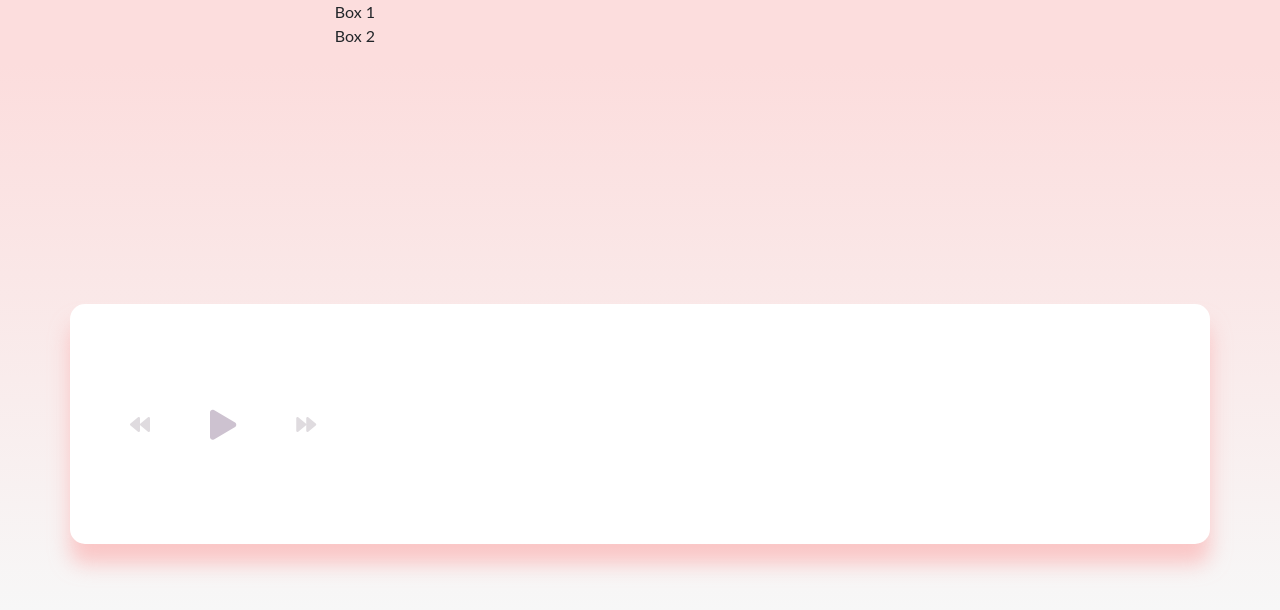
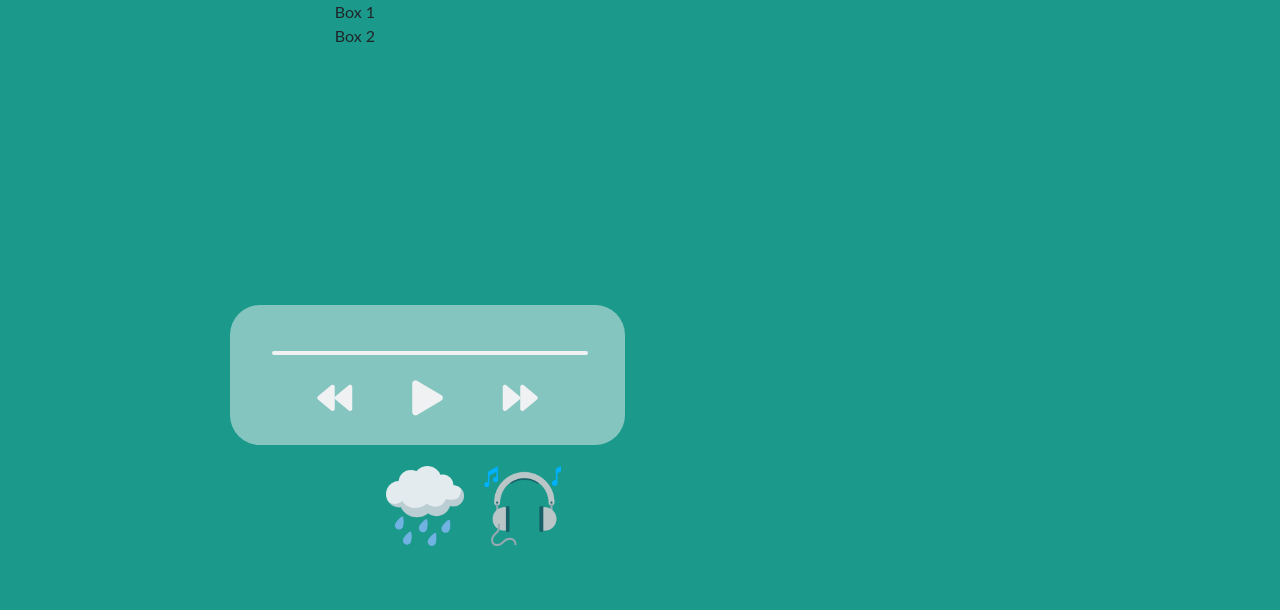
Before and after one commit to sammi-lin1/TreasureHacks, a website: page index.html in a window 1280 px wide. Drawn offline with nearby package versions, Linux system fonts and the light colour scheme.

Commit message:
changed background color

```diff
--- a/App.js
+++ b/App.js
@@ -1,36 +1,36 @@
-window.addEventListener('load',() => {
-    const form = document.getElementById("new-task-form");
-    const input = document.querySelector("#new-task-input");
-    const list_el = document.getElementById("tasks");
+// window.addEventListener('load',() => {
+//     const form = document.getElementById("new-task-form");
+//     const input = document.querySelector("#new-task-input");
+//     const list_el = document.getElementById("tasks");
 
-    form.addEventListener('submit',(e) => {
-        e.preventDefault();
-        const task = input.value;
-        if (!task) {
-            alert("please provide task");
-        }
+//     form.addEventListener('submit',(e) => {
+//         e.preventDefault();
+//         const task = input.value;
+//         if (!task) {
+//             alert("please provide task");
+//         }
 
-        const task_el = document.createElement("div");
-        task_el.classList.add("task");
-        const task_content_el = document.createElement("div");
-        task_content_el.classList.add("content");
-        task_content_el.innerText=task;
+//         const task_el = document.createElement("div");
+//         task_el.classList.add("task");
+//         const task_content_el = document.createElement("div");
+//         task_content_el.classList.add("content");
+//         task_content_el.innerText=task;
 
-        const task_input_el = document.createElement("input");
-        task_input_el.classList.add("text");
-        task_input_el.type="text";
-        task_input_el.value=task;
-        task_input_el.setAttribute("readonly","readonly");
+//         const task_input_el = document.createElement("input");
+//         task_input_el.classList.add("text");
+//         task_input_el.type="text";
+//         task_input_el.value=task;
+//         task_input_el.setAttribute("readonly","readonly");
 
 
-        task_el.appendChild(task_content_el);
-        task_content_el.appendChild(task_input_el);
-        list_el.appendChild(task_el);
+//         task_el.appendChild(task_content_el);
+//         task_content_el.appendChild(task_input_el);
+//         list_el.appendChild(task_el);
 
 
-    })
+//     })
 
-})
+// })
 
 /* music container */
 
@@ -45,7 +45,7 @@ const progressContainer = document.getElementById('progress-container');
 const cover = document.getElementById('cover');
 
 // Song titles
-const songs = ['midsommar', 'wistful-rain'];
+let songs = ['blue-boi', 'purple-cat'];
 
 // Keep track of song
 let songIndex = 0;
@@ -119,6 +119,25 @@ function setProgress(e) {
   audio.currentTime = (clickX / width) * duration;
 }
 
+function changeMusicType(type) {
+  console.log(type)
+  if (type == 'cloud') {
+    songs = ['midsommar', 'wistful-rain'];
+    // const isPlaying = musicContainer.classList.contains('play');
+
+    songIndex = 0;
+    loadSong(songs[songIndex]);
+    playSong();
+
+  }
+  else if (type == 'lofi') {
+    songs = ['blue-boi', 'purple-cat'];
+    songIndex = 0;
+    loadSong(songs[songIndex]);
+    playSong();
+  }
+}
+
 // Event listeners
 playBtn.addEventListener('click', () => {
   const isPlaying = musicContainer.classList.contains('play');
--- a/index.html
+++ b/index.html
@@ -36,13 +36,13 @@
             </div>
           </div>
 
-          <audio src="music/midsommar.mp3" id="audio"></audio>
+          <audio src="music/wistful-rain.mp3" id="audio"></audio>
 
           <div class="navigation">
             <button id="prev" class="action-btn">
               <i class="fas fa-backward"></i>
             </button>
-            <button id="play" class="action-btn action-btn-big">
+            <button id="play" class="action-btn">
               <i class="fas fa-play"></i>
             </button>
             <button id="next" class="action-btn">
@@ -50,6 +50,17 @@
             </button>
 
           </div>
+        </div>
+
+        <div class="music-type-container">
+          <button onclick="changeMusicType('cloud')" id="cloud-button" class="music-type-buttons"
+          data-toggle="tooltip" data-placement="bottom" title="ambience">
+            <img src="images/cloud.png" id="cloud-img" class="'music-type-img">
+          </button>
+          <button onclick="changeMusicType('lofi')" id="headphone-button" class="music-type-buttons"
+          data-toggle="tooltip" data-placement="bottom" title="lofi">
+            <img src="images/headphone.png" id="headphone-img" class="music-type-img">
+          </button>
         </div>
 
       </div>
--- a/styles.css
+++ b/styles.css
@@ -11,11 +11,7 @@
 }
 
 body {
-  background-image: linear-gradient(
-    0deg,
-    rgba(247, 247, 247, 1) 23.8%,
-    rgba(252, 221, 221, 1) 92%
-  );
+  background-color: #1B998B;
   height: 100vh;
   display: flex;
   flex-direction: column;
@@ -26,14 +22,14 @@ body {
 }
 
 .music-container {
-  background-color: #fff;
-  height: 30vh;
-  border-radius: 15px;
-  box-shadow: 0 20px 20px 0 rgba(252, 169, 169, 0.6);
+  background: rgba(239, 241, 243, 0.5);
+  height: 140px;
+  width: 395px;
+  border-radius: 30px;
   display: flex;
-  padding: 20px 30px;
   position: relative;
-  margin: 100px 0;
+  margin-left: 160px;
+  margin-top: 80px;
   z-index: 10;
 }
 
@@ -82,6 +78,10 @@ body {
 }
 
 .navigation {
+  background-color: transparent;
+  align-items: center;
+  width: 380px;
+  padding-top: 12%;
   display: flex;
   align-items: center;
   justify-content: center;
@@ -89,18 +89,13 @@ body {
 }
 
 .action-btn {
-  background-color: #fff;
+  background-color: transparent;
   border: 0;
-  color: #dfdbdf;
-  font-size: 20px;
+  color: #eff1f3;
+  font-size: 35px;
   cursor: pointer;
   padding: 10px;
   margin: 0 20px;
-}
-
-.action-btn.action-btn-big {
-  color: #cdc2d0;
-  font-size: 30px;
 }
 
 .action-btn:focus {
@@ -108,31 +103,22 @@ body {
 }
 
 .music-info {
-  background-color: rgba(255, 255, 255, 0.5);
-  border-radius: 15px 15px 0 0;
+  background-color: transparent;
+  border-radius: 30px;
   position: absolute;
-  top: 0;
-  left: 20px;
-  width: 70%;
-  /* padding: 10px 10px 10px 150px; */
+  width: 80%;
+  margin-left: 7.5%;
   opacity: 1;
-  margin-left: 25%;
-  margin-top: 3.5%;
-  /* transition: transform 0.3s ease-in, opacity 0.3s ease-in; */
+  margin-top: 9%;
   z-index: 0;
 }
-
-/* .music-container.play .music-info {
-  opacity: 1;
-  transform: translateY(-100%);
-} */
 
 .music-info h4 {
   margin: 0;
 }
 
 .progress-container {
-  background: #fff;
+  background: #eff1f3;
   border-radius: 5px;
   cursor: pointer;
   margin: 10px 0;
@@ -141,7 +127,7 @@ body {
 }
 
 .progress {
-  background-color: #fe8daa;
+  background-color: #ff7e47;
   border-radius: 5px;
   height: 100%;
   width: 0%;
@@ -149,3 +135,26 @@ body {
 }
 
  /* end music container */
+
+ .music-type-buttons {
+  background-color: transparent;
+  border-color: transparent;
+ }
+
+ .music-type-img {
+  width: 100%;
+  height: 80px;
+ }
+
+ #cloud-img {
+  width: 100%;
+  height: 80px;
+ }
+
+ .music-type-container {
+  align-items: center;
+  margin-top: -14%;
+  margin-left: 26%;
+  width: 50%;
+  height: 10%;
+ }
```
Also changed, not shown: images/cloud.png (added), images/headphone.png (added), 2 other files.
